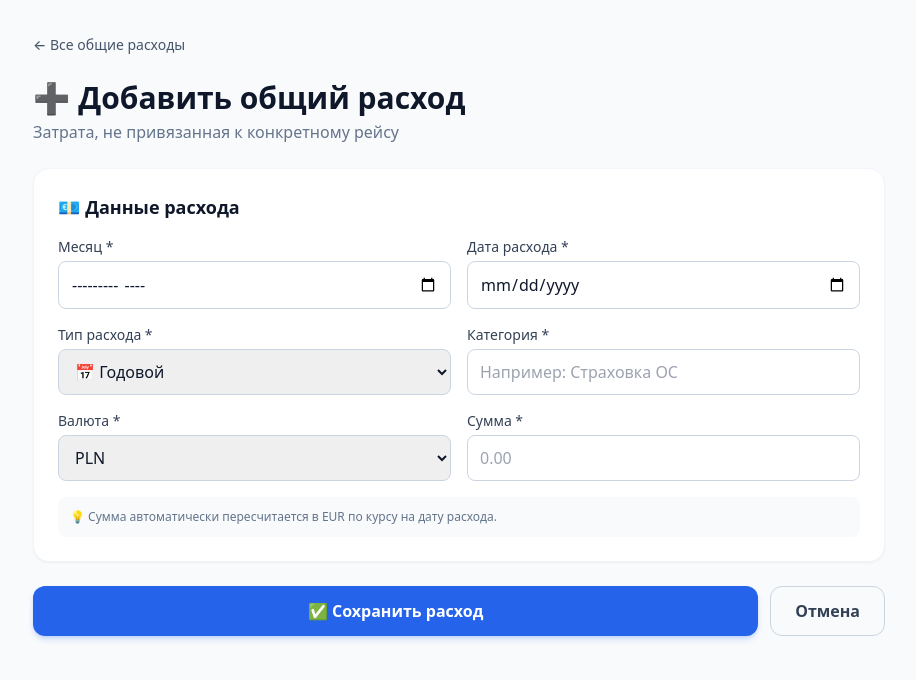
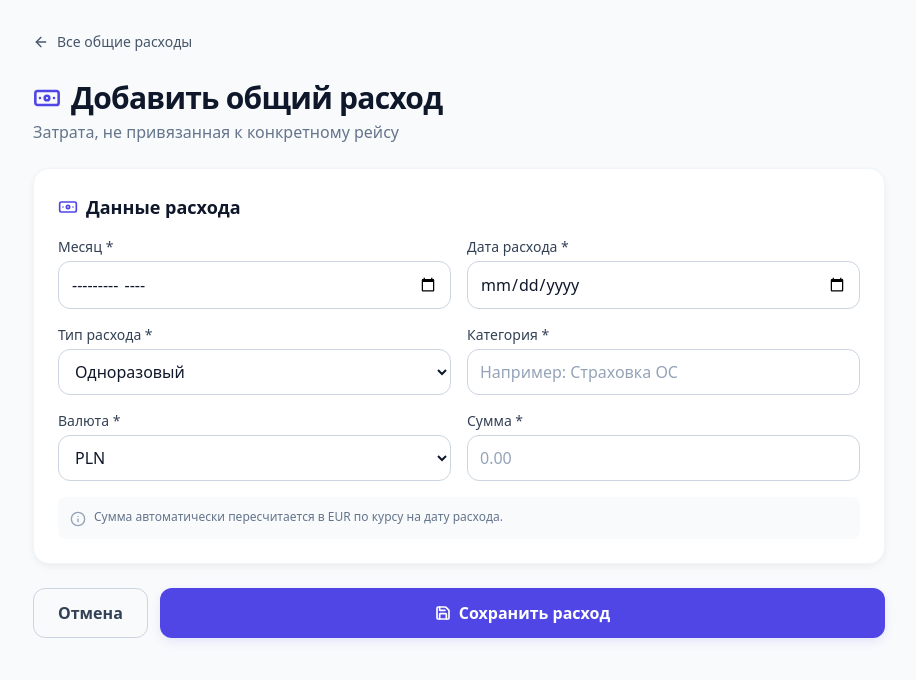
Before and after one commit to kru4ara/logistics-new, a Next.js app: page /fixed-costs/new in a window 1280 px wide. Shown: the top 680 px of the page, without its empty margins (213-1129 px from the left). Built offline with nearby package versions, Linux system fonts and the light colour scheme; no server answers.

Commit message:
Update page.tsx

```diff
--- a/app/fixed-costs/new/page.tsx
+++ b/app/fixed-costs/new/page.tsx
@@ -1,91 +1,113 @@
 import { createFixedCost } from '../../fixed-cost-actions';
+import SubmitButton from '../../components/SubmitButton';
+import { ArrowLeft, Banknote, Save, Briefcase, Info } from 'lucide-react';
 
 export const dynamic = 'force-dynamic';
 
 export default function NewFixedCostPage() {
-  const inputClass = "w-full rounded-lg border border-slate-300 px-3 py-2.5 text-slate-900 " +
-    "focus:outline-none focus:ring-2 focus:ring-blue-500 focus:border-transparent transition-all duration-150";
-  const labelClass = "block text-sm font-medium text-slate-700 mb-1";
-  const sectionClass = "bg-white rounded-2xl border border-slate-100 shadow-sm p-6 space-y-4";
-  const sectionTitleClass = "text-lg font-bold text-slate-900 mb-2 flex items-center gap-2";
-
   return (
     <main className="min-h-screen bg-slate-50">
-      <div className="max-w-[900px] mx-auto px-6 py-8 space-y-6">
-        <a href="/fixed-costs" className="inline-flex items-center gap-2 text-slate-600 hover:text-blue-600 transition-colors text-sm font-medium">
-          ← Все общие расходы
+      <div className="max-w-[900px] mx-auto px-4 md:px-6 py-6 md:py-8 space-y-5 md:space-y-6">
+
+        <a
+          href="/fixed-costs"
+          className="inline-flex items-center gap-2 text-slate-600 hover:text-brand-600 transition-colors text-sm font-medium"
+        >
+          <ArrowLeft className="w-4 h-4" strokeWidth={2} />
+          Все общие расходы
         </a>
 
         <div>
-          <h1 className="text-3xl font-bold text-slate-900">➕ Добавить общий расход</h1>
-          <p className="text-slate-500 mt-1">Затрата, не привязанная к конкретному рейсу</p>
+          <h1 className="text-2xl md:text-3xl font-bold text-slate-900 flex items-center gap-2.5 tracking-tight">
+            <Banknote className="w-6 h-6 md:w-7 md:h-7 text-brand-600" strokeWidth={2.2} />
+            Добавить общий расход
+          </h1>
+          <p className="text-slate-500 mt-1 text-sm md:text-base">
+            Затрата, не привязанная к конкретному рейсу
+          </p>
         </div>
 
-        <form action={createFixedCost} className="space-y-6">
-          <div className={sectionClass}>
-            <h2 className={sectionTitleClass}>💶 Данные расхода</h2>
-            <div className="grid gap-4 md:grid-cols-2">
+        <form action={createFixedCost} className="space-y-4 md:space-y-6">
+
+          <div className="card p-5 md:p-6 space-y-4">
+            <h2 className="text-base md:text-lg font-bold text-slate-900 flex items-center gap-2">
+              <Banknote className="w-5 h-5 text-brand-600" strokeWidth={2} />
+              Данные расхода
+            </h2>
+            <div className="grid gap-3 md:gap-4 grid-cols-1 md:grid-cols-2">
               <div>
-                <label className={labelClass}>Месяц *</label>
-                <input type="month" name="month_key" required className={inputClass} />
+                <label className="block text-sm font-medium text-slate-700 mb-1">Месяц *</label>
+                <input type="month" name="month_key" required className="input" />
               </div>
               <div>
-                <label className={labelClass}>Дата расхода *</label>
-                <input type="date" name="expense_date" required className={inputClass} />
+                <label className="block text-sm font-medium text-slate-700 mb-1">Дата расхода *</label>
+                <input type="date" name="expense_date" required className="input" />
               </div>
               <div>
-                <label className={labelClass}>Тип расхода *</label>
-                <select name="cost_type" required className={inputClass}>
-                  <option value="yearly">📅 Годовой</option>
-                  <option value="monthly">🔄 Месячный</option>
-                  <option value="installment">💰 Рата (часть платежа)</option>
-                  <option value="one_time">⚡ Одноразовый</option>
+                <label className="block text-sm font-medium text-slate-700 mb-1">Тип расхода *</label>
+                <select name="cost_type" required className="input" defaultValue="one_time">
+                  <option value="yearly">Годовой</option>
+                  <option value="monthly">Месячный</option>
+                  <option value="installment">Рата (часть платежа)</option>
+                  <option value="one_time">Одноразовый</option>
                 </select>
               </div>
               <div>
-                <label className={labelClass}>Категория *</label>
+                <label className="block text-sm font-medium text-slate-700 mb-1">Категория *</label>
                 <input
                   type="text"
                   name="category"
                   required
                   placeholder="Например: Страховка OC"
-                  className={inputClass}
+                  className="input"
                 />
               </div>
               <div>
-                <label className={labelClass}>Валюта *</label>
-                <select name="currency" required className={inputClass} defaultValue="PLN">
+                <label className="block text-sm font-medium text-slate-700 mb-1">Валюта *</label>
+                <select name="currency" required className="input" defaultValue="PLN">
                   <option value="PLN">PLN</option>
                   <option value="BYN">BYN</option>
                   <option value="EUR">EUR</option>
                 </select>
               </div>
               <div>
-                <label className={labelClass}>Сумма *</label>
-                <input type="number" name="amount" step="0.01" required placeholder="0.00" className={inputClass} />
+                <label className="block text-sm font-medium text-slate-700 mb-1">Сумма *</label>
+                <input
+                  type="number"
+                  name="amount"
+                  step="0.01"
+                  required
+                  placeholder="0.00"
+                  className="input"
+                />
               </div>
             </div>
-            <div className="text-xs text-slate-500 bg-slate-50 rounded-lg p-3">
-              💡 Сумма автоматически пересчитается в EUR по курсу на дату расхода.
+            <div className="flex items-start gap-2 text-xs text-slate-500 bg-slate-50 rounded-lg p-3">
+              <Info className="w-4 h-4 shrink-0 mt-0.5 text-slate-400" strokeWidth={2} />
+              <span>Сумма автоматически пересчитается в EUR по курсу на дату расхода.</span>
             </div>
           </div>
 
-          <div className="flex gap-3">
-            <button
-              type="submit"
-              className="flex-1 bg-blue-600 hover:bg-blue-700 text-white font-semibold py-3 rounded-xl
-                         shadow-md shadow-blue-600/20 transition-all duration-150 active:scale-[0.98]"
-            >
-              ✅ Сохранить расход
-            </button>
+          <div className="flex flex-col-reverse sm:flex-row gap-3 sticky bottom-3 sm:static
+                          bg-slate-50/95 sm:bg-transparent backdrop-blur-sm sm:backdrop-blur-none
+                          -mx-4 px-4 sm:mx-0 sm:px-0 py-3 sm:py-0
+                          border-t sm:border-0 border-slate-200">
             <a
               href="/fixed-costs"
-              className="px-6 py-3 rounded-xl border border-slate-300 text-slate-700 font-semibold
+              className="w-full sm:w-auto text-center px-6 py-3 rounded-xl border border-slate-300 text-slate-700 font-semibold
                          hover:bg-slate-100 transition-all duration-150"
             >
               Отмена
             </a>
+            <SubmitButton
+              className="btn btn-primary w-full sm:flex-1 py-3"
+              pendingText="Сохраняю расход…"
+            >
+              <Save className="w-4 h-4" strokeWidth={2.5} />
+              Сохранить расход
+            </SubmitButton>
           </div>
+
         </form>
       </div>
     </main>
```
